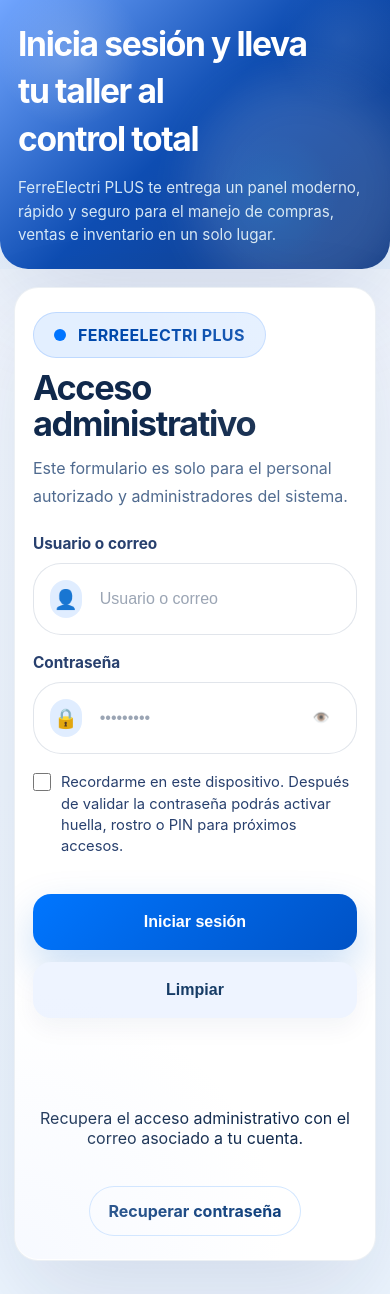
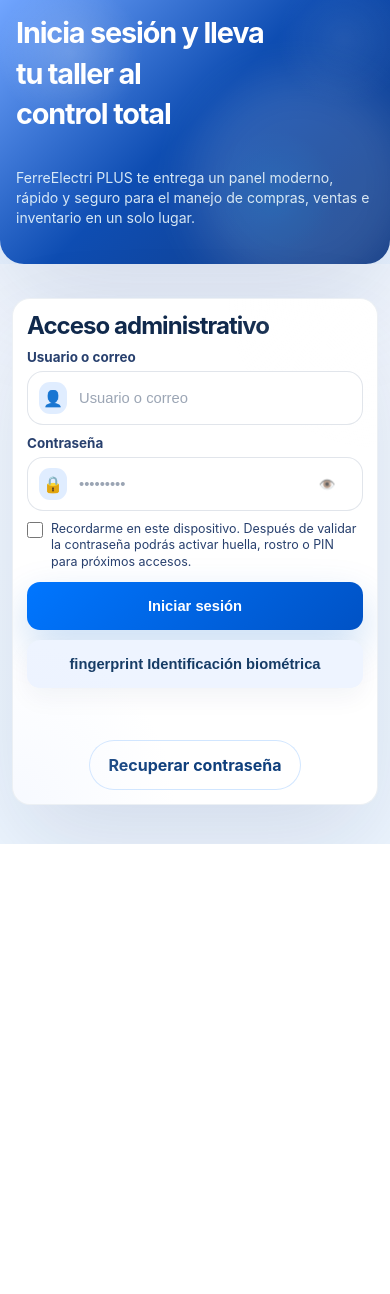
Before and after one commit to gregory283-cmd/ferreelectri-plus, a Django app: page /admin-panel/login/ in a window 390 px wide. After the commit the page ends 844 px from the top, so only its background shows below. Run offline with Django 5.2, Linux system fonts and the light colour scheme; parts of the project's set-up code (start-up, migrations or seed data) failed here and were passed over.

Commit message:
Compact admin login and prioritize passkey

```diff
--- a/dashboard/static/dashboard/pwa/admin-passkeys.js
+++ b/dashboard/static/dashboard/pwa/admin-passkeys.js
@@ -4,8 +4,45 @@
   const status = document.getElementById('admin-passkey-status');
   const loginForm = document.querySelector('.login-form');
   const usernameInput = document.getElementById('username');
+  const usernameField = document.getElementById('admin-username-field');
+  const passwordField = document.getElementById('password');
+  const loginTitle = document.getElementById('admin-login-title');
+  const knownAdminGreeting = document.getElementById('known-admin-greeting');
+  const knownAdminName = document.getElementById('known-admin-name');
+  const switchAdminButton = document.getElementById('switch-admin-account');
+  const rememberDevice = document.querySelector('.remember-device');
+  const biometricLoginButton = document.getElementById('admin-passkey-login');
   const installedPwa = window.matchMedia('(display-mode: standalone)').matches || navigator.standalone === true;
   const appSessionKey = 'ferreelectri_admin_app_session';
+  const identityStorageKey = 'ferreelectri_admin_identity';
+
+  function showRememberedAdmin() {
+    if (!usernameInput || !usernameField || !knownAdminGreeting || !knownAdminName) return;
+    try {
+      const identity = JSON.parse(localStorage.getItem(identityStorageKey) || 'null');
+      if (!identity || typeof identity.username !== 'string' || !identity.username) return;
+      usernameInput.value = identity.username;
+      usernameInput.required = false;
+      usernameField.hidden = true;
+      if (loginTitle) loginTitle.hidden = true;
+      knownAdminName.textContent = identity.displayName || identity.username;
+      knownAdminGreeting.hidden = false;
+      if (rememberDevice) rememberDevice.hidden = true;
+    } catch (error) {
+      localStorage.removeItem(identityStorageKey);
+    }
+  }
+
+  switchAdminButton?.addEventListener('click', () => {
+    localStorage.removeItem(identityStorageKey);
+    knownAdminGreeting.hidden = true;
+    if (loginTitle) loginTitle.hidden = false;
+    usernameField.hidden = false;
+    usernameInput.value = '';
+    usernameInput.required = true;
+    if (rememberDevice) rememberDevice.hidden = false;
+    usernameInput.focus();
+  });
 
   function showStatus(message) {
     if (status) status.textContent = message;
@@ -103,21 +140,22 @@
     window.location.assign(result.next || '/admin-panel/dashboard/');
   }
 
-  async function startConditionalPasskeyLogin() {
-    if (!usernameInput || !window.PublicKeyCredential || !navigator.credentials?.get) return;
+  biometricLoginButton?.addEventListener('click', async () => {
+    if (!window.PublicKeyCredential || !navigator.credentials?.get) {
+      showStatus('Este dispositivo no admite identificación biométrica para este sitio. Usa tu contraseña.');
+      return;
+    }
+    biometricLoginButton.disabled = true;
     try {
-      const available = await window.PublicKeyCredential.isConditionalMediationAvailable?.();
-      if (!available) return;
       const options = await postJson('/admin-panel/passkeys/login/options/', {});
-      const credential = await navigator.credentials.get({
-        publicKey: prepareRequestOptions(options),
-        mediation: 'conditional',
-      });
+      const credential = await navigator.credentials.get({ publicKey: prepareRequestOptions(options) });
       await finishPasskeyLogin(credential);
     } catch (error) {
-      if (error.name !== 'NotAllowedError' && error.name !== 'AbortError') showStatus(explainError(error));
+      showStatus(explainError(error));
+    } finally {
+      biometricLoginButton.disabled = false;
     }
-  }
+  });
 
   registrationButton?.addEventListener('click', async () => {
     if (!window.PublicKeyCredential || !navigator.credentials) {
@@ -151,5 +189,5 @@
     }
   });
 
-  startConditionalPasskeyLogin();
+  showRememberedAdmin();
 })();
--- a/dashboard/templates/base/pan_con_queso.html
+++ b/dashboard/templates/base/pan_con_queso.html
@@ -1620,10 +1620,11 @@
     </style>
     <link rel="stylesheet" href="{% static 'css/admin-theme.css' %}?v=20261017-mobile-sidebar-scroll-v3">
     {% if request.user.is_authenticated and request.user.is_staff %}
+    <meta id="admin-auth-identity" data-username="{{ request.user.get_username }}" data-display-name="{{ request.user.get_short_name|default:request.user.username }}">
     <link rel="manifest" href="{% url 'admin_pwa_manifest' %}">
     <meta name="theme-color" content="#08243b">
-    <script src="{% static 'dashboard/pwa/admin-pwa.js' %}?v=20261017-pwa-v2" defer></script>
-    <script src="{% static 'dashboard/pwa/admin-passkeys.js' %}?v=20261017-passkeys-v2" defer></script>
+    <script src="{% static 'dashboard/pwa/admin-pwa.js' %}?v=20261017-pwa-v3" defer></script>
+    <script src="{% static 'dashboard/pwa/admin-passkeys.js' %}?v=20261017-passkeys-v3" defer></script>
     {% endif %}
 </head>
 <body>
--- a/dashboard/templates/registration/login.html
+++ b/dashboard/templates/registration/login.html
@@ -735,21 +759,32 @@
     @media (max-width: 720px) {
       html, body { height: auto; min-height: 100%; overflow-x: hidden; overflow-y: auto; }
       .page-shell { height: auto; min-height: 100svh; grid-template-columns: minmax(0, 1fr); gap: 0; }
-      .hero-panel { min-height: 0; height: auto; gap: 16px; padding: 24px 18px 22px; border-radius: 0 0 28px 28px; }
+      .hero-panel { min-height: 0; height: auto; gap: 12px; padding: 16px 16px 14px; border-radius: 0 0 24px 24px; }
       .hero-badge, .hero-logo, .hero-features, .hero-footer { display: none; }
       .hero-header-grid { display: block; }
       .hero-title-group { max-width: 100%; gap: 0; }
-      .auth-card { padding: 24px 18px; }
-      .hero-title { font-size: clamp(2.1rem, 8vw, 2.8rem); line-height: 1.08; max-width: 100%; }
+      .auth-card { padding: 14px 14px; }
+      .hero-title { font-size: 1.8rem; line-height: 1.05; max-width: 100%; }
       .hero-title-line { width: 100%; white-space: normal; overflow: visible; }
       .hero-title-line.current { border-right: 0; }
       .hero-title-line.full { min-height: 1.18em; }
-      .hero-text { margin: 0; font-size: 0.95rem; line-height: 1.55; }
-      .form-panel { min-height: 0; height: auto; padding: 18px 14px 34px; }
-      .auth-card { width: min(100%, 520px); margin: 0 auto; border-radius: 24px; }
-      .button-row { gap: 12px; }
-      .input-wrap { padding: 14px 16px; }
-      .field__icon { width: 38px; height: 38px; }
+      .hero-text { margin: 0; font-size: 0.88rem; line-height: 1.4; }
+      .form-panel { min-height: 0; height: auto; padding: 10px 12px 16px; }
+      .auth-card { width: min(100%, 520px); margin: 0 auto; border-radius: 18px; }
+      .auth-top { gap: 6px; margin-bottom: 10px; }
+      .auth-title, .known-admin-greeting h2 { font-size: 1.5rem; line-height: 1.1; }
+      .login-form { gap: 10px; }
+      .field { gap: 6px; }
+      .field__label { font-size: 0.84rem; }
+      .button-row { gap: 8px; margin-top: 2px; }
+      .primary-btn, .secondary-btn { min-height: 48px; border-radius: 13px; font-size: 0.92rem; }
+      .input-wrap { min-height: 54px; gap: 10px; padding: 7px 11px; border-radius: 16px; }
+      .input-wrap input { min-height: 38px; font-size: 0.92rem; }
+      .field__icon { width: 32px; height: 32px; border-radius: 11px; font-size: 1rem; }
+      .remember-device { gap: 8px; font-size: 0.78rem; line-height: 1.3; }
+      .remember-device input { width: 16px; height: 16px; }
+      .form-footer { gap: 8px; margin-top: 10px; }
+      .action-links { margin-top: 0; }
       .toggle-password { right: 14px; }
     }
   </style>
@@ -788,9 +823,11 @@
     <section class="form-panel">
       <div class="auth-card">
         <div class="auth-top">
-          <span class="auth-brand">FERREELECTRI PLUS</span>
-          <h2 class="auth-title">Acceso administrativo</h2>
-          <p class="auth-subtitle">Este formulario es solo para el personal autorizado y administradores del sistema.</p>
+          <h2 class="auth-title" id="admin-login-title">Acceso administrativo</h2>
+          <div class="known-admin-greeting" id="known-admin-greeting" hidden>
+            <h2>¡Hola, <span id="known-admin-name"></span>!</h2>
+            <button type="button" id="switch-admin-account">¿No eres tú?</button>
+          </div>
         </div>
         {% if admin_login_expires_at %}
         <div class="admin-login-expiry" id="adminLoginCountdown" data-expires-at="{{ admin_login_expires_at }}" role="status">
@@ -808,7 +845,7 @@
         <form class="login-form" action="{{ request.path }}" method="post" autocomplete="on">
           {% csrf_token %}
           <input type="hidden" name="next" value="{{ next }}">
-          <div class="field">
+          <div class="field" id="admin-username-field">
             <label class="field__label" for="username">Usuario o correo</label>
             <div class="input-wrap">
               <span class="field__icon">👤</span>
@@ -829,11 +866,14 @@
           </label>
           <div class="button-row">
             <button type="submit" class="primary-btn">Iniciar sesión</button>
-            <button type="reset" class="secondary-btn">Limpiar</button>
           </div>
+          <button type="button" class="secondary-btn biometric-login-btn" id="admin-passkey-login">
+            <span class="material-symbols-outlined" aria-hidden="true">fingerprint</span>
+            Identificación biométrica
+          </button>
           <p id="admin-passkey-status" role="status" aria-live="polite"></p>
         </form>
-        <script src="{% static 'dashboard/pwa/admin-passkeys.js' %}?v=20261017-passkeys-v2" defer></script>
+        <script src="{% static 'dashboard/pwa/admin-passkeys.js' %}?v=20261017-passkeys-v3" defer></script>
         {% if admin_login_expires_at %}
         <script>
           (() => {
@@ -851,7 +891,6 @@
         </script>
         {% endif %}
         <div class="form-footer">
-          <p>Recupera el acceso administrativo con el correo asociado a tu cuenta.</p>
           <div class="action-links">
             <a href="{% url 'recuperar_admin' %}">Recuperar contraseña</a>
           </div>
--- a/dashboard/tests.py
+++ b/dashboard/tests.py
@@ -2316,6 +2316,7 @@ class AdminPWASecurityTest(TestCase):
         self.assertContains(response, 'id="admin-sidebar-toggle"')
         self.assertContains(response, 'css/admin-theme.css')
         self.assertContains(response, 'id="admin-theme-toggle"')
+        self.assertContains(response, 'id="admin-auth-identity"')
         self.assertContains(response, 'id="admin-install-app"')
         self.assertContains(response, 'id="admin-enable-push"')
         self.assertContains(response, 'id="admin-register-passkey"')
@@ -2401,7 +2402,10 @@ class AdminPWASecurityTest(TestCase):
 
         self.assertEqual(response.status_code, 200)
         self.assertContains(response, 'autocomplete="username webauthn"')
-        self.assertNotContains(response, 'id="admin-passkey-login"')
+        self.assertContains(response, 'id="admin-passkey-login"')
+        self.assertContains(response, 'Identificación biométrica')
+        self.assertNotContains(response, 'class="auth-brand"')
+        self.assertNotContains(response, 'class="auth-subtitle"')
 
     @override_settings(
         ADMIN_WEBPUSH_VAPID_PUBLIC_KEY='public-key',
```
Also changed, not shown: other parts of dashboard/templates/registration/login.html (+24 -0 lines), dashboard/static/dashboard/pwa/admin-pwa.js (+12 -0 lines).
